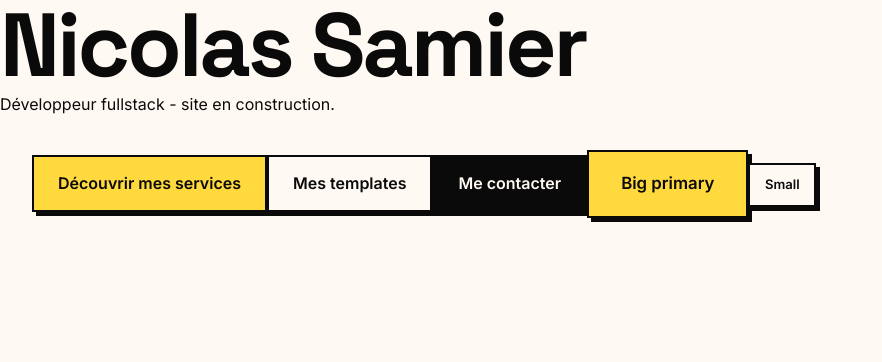
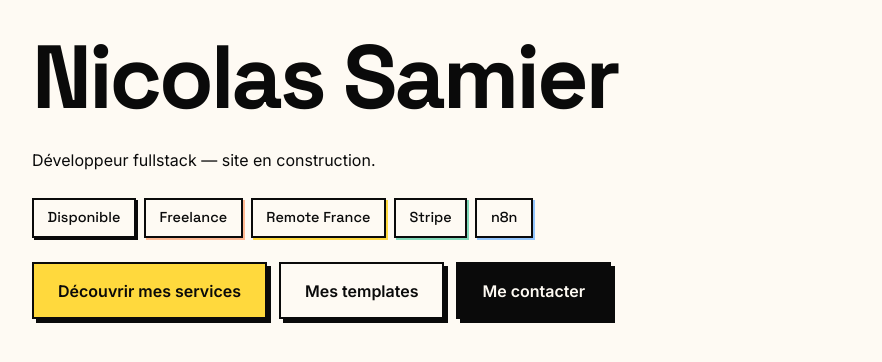
Before and after one commit to Weylland/site-perso, a Next.js app: page / in a window 1280 px wide. Shown: the top 362 px of the page, without its empty margins (0-882 px from the left). Built offline with nearby package versions, Linux system fonts and the light colour scheme.

Commit message:
feat: add pill component with colored shadow tones

```diff
--- a/src/app/page.tsx
+++ b/src/app/page.tsx
@@ -1,21 +1,22 @@
 import { Button } from "@/components/ui/Button";
+import { Pill } from "@/components/ui/Pill";
 
 export default function Home() {
   return (
-    <main>
+    <main className="p-8 space-y-6">
       <h1>Nicolas Samier</h1>
-      <p>Développeur fullstack - site en construction.</p>
-
-      <div className="p-8 space-y-4">
+      <p>Développeur fullstack — site en construction.</p>
+      <div className="flex gap-2 flex-wrap">
+        <Pill>Disponible</Pill>
+        <Pill tone="peach">Freelance</Pill>
+        <Pill tone="sunshine">Remote France</Pill>
+        <Pill tone="mint">Stripe</Pill>
+        <Pill tone="sky">n8n</Pill>
+      </div>
+      <div className="flex gap-3 flex-wrap">
         <Button variant="primary">Découvrir mes services</Button>
         <Button variant="secondary">Mes templates</Button>
         <Button variant="dark">Me contacter</Button>
-        <Button variant="primary" size="big">
-          Big primary
-        </Button>
-        <Button variant="secondary" size="small">
-          Small
-        </Button>
       </div>
     </main>
   );
--- /dev/null
+++ b/src/components/ui/Pill.tsx
@@ -0,0 +1,29 @@
+import { ComponentProps } from "react";
+
+type PillTone = "default" | "peach" | "sunshine" | "mint" | "sky";
+
+type PillProps = {
+  tone?: PillTone;
+} & ComponentProps<"span">;
+
+const baseClasses =
+  "inline-flex items-center px-[0.85rem] py-[0.4rem] " +
+  "bg-cream border-[2.5px] border-ink " +
+  "font-display font-medium text-[0.9rem] " +
+  "transition-[transform,box-shadow] duration-150 ease-out " +
+  "hover:-translate-x-0.5 hover:-translate-y-0.5";
+
+const toneShadowClasses: Record<PillTone, string> = {
+  default: "shadow-brutal-sm hover:shadow-brutal",
+  peach: "shadow-[2px_2px_0_var(--color-peach)] hover:shadow-[4px_4px_0_var(--color-peach)]",
+  sunshine:
+    "shadow-[2px_2px_0_var(--color-sunshine)] hover:shadow-[4px_4px_0_var(--color-sunshine)]",
+  mint: "shadow-[2px_2px_0_var(--color-mint)] hover:shadow-[4px_4px_0_var(--color-mint)]",
+  sky: "shadow-[2px_2px_0_var(--color-sky)] hover:shadow-[4px_4px_0_var(--color-sky)]",
+};
+
+export function Pill({ tone = "default", className, ...rest }: PillProps) {
+  return (
+    <span className={`${baseClasses} ${toneShadowClasses[tone]} ${className ?? ""}`} {...rest} />
+  );
+}
```
Also changed, not shown: 1 other file (tests, documents, lock files or other folders).
